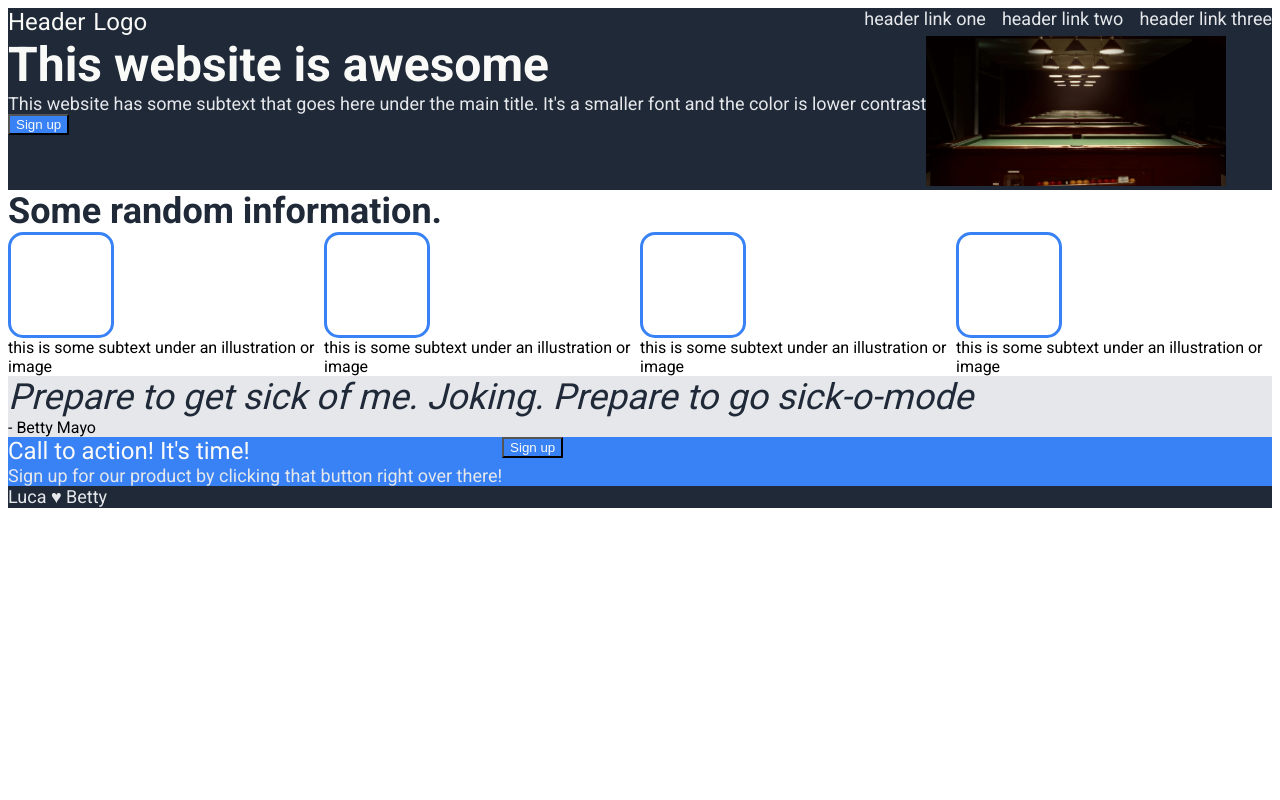
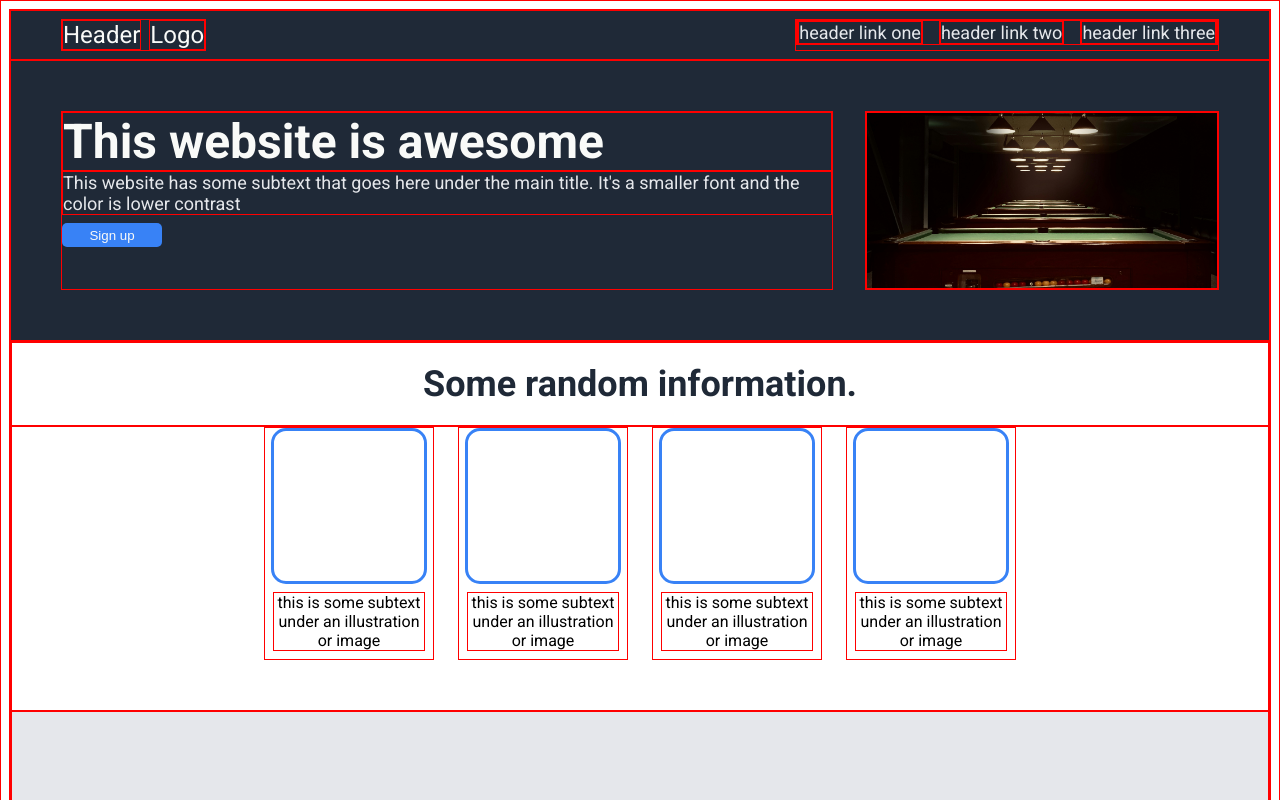
Before and after one commit to LvcaD/top-landing-page, a plain HTML site: page index.html in a window 1280 px wide. Shown: the top 800 px of the page. Drawn offline with Linux system fonts and the light colour scheme.

Commit message:
UI aligned to spec (pre-testing)

```diff
--- a/index.html
+++ b/index.html
@@ -27,11 +27,10 @@
             <button class="button-one">Sign up</button>
         </div>
         <div class="container-one-s2">
-            <img src="./img/pool-table.jpg" alt="pool table" height="150" width="300">
+            <img src="./img/pool-table.jpg" alt="pool table" class="pool-image" height=175 width="350">
         </div>
     </div>
     <div class="container-two">
-        <div class="empty"></div>
         <div class="info">Some random information.</div>
         <div class="container-two-s1">
             <div class="box-container">
@@ -50,7 +49,6 @@
                 <div class="box"></div>
                 <div class="box-subtext">this is some subtext under an illustration or image</div>
             </div>
-            <div class="empty"></div>
     </div>
     <div class="container-three">
         <div class="quote">
--- a/style.css
+++ b/style.css
@@ -26,9 +26,28 @@ a, .title-subtext, .call-to-action-sub, .footer {
     color: #F9FAF8;
 }
 
+/* button {
+    background-color: #3882F6;
+    color: #F9FAF8;
+    padding: 4px 24px;
+    border-radius: 5px;
+} */
+
 button {
     background-color: #3882F6;
     color: #F9FAF8;
+    border-radius: 5px;
+    width: 100px;
+    height: 24px;
+}
+
+
+.button-one {
+    border: 0;
+}
+
+.button-two {
+    border: 1px solid white
 }
 
 .info {
@@ -39,9 +58,13 @@ button {
 
 .box {
     border: 3px solid #3882F6;
-    height: 100px;
-    width: 100px;
+    height: 150px;
+    width: 150px;
     border-radius: 15px;
+}
+
+.box-subtext {
+    width: 150px;
 }
 
 .container-three {
@@ -49,7 +72,7 @@ button {
 }
 
 .quote-text {
-    font-size: 36px;
+    font-size: 28px;
     color: #1F2937;
     font-style: italic;
     font-weight: 300;
@@ -78,16 +101,18 @@ ul {
     padding: 0;
   }
 
-/* Alignment */
+/* Alignment... */
 
 body {
     display: flex;
     flex-direction: column;
 }
 
+/* ...for header */
 .header {
     display: flex;
     justify-content: space-between;
+    padding: 8px 50px;
 }
 
 .left-header {
@@ -100,22 +125,78 @@ ul {
     gap: 16px;
 }
 
+/* ...container 1/4 */
 .container-one {
     display: flex;
+    padding: 50px 50px;
+}
+
+.container-one-s1 {
+    margin-right: 32px;
+}
+
+.title-subtext {
+    margin-bottom: 8px;
+}
+
+.container-one-s2 {
+    display: flex;
+    justify-content: center;
+    align-items: center;
+}
+
+/* ...container 2/4 */
+.info {
+    text-align: center;
+    padding: 20px;
 }
 
 .container-two-s1 {
     display: flex;
+    justify-content: center;
+    gap: 24px;
+    padding: 0 150px 50px 150px;
 }
+
+.box-container {
+    display: flex;
+    flex-direction: column;
+    align-items: center;
+    text-align: center;
+}
+
+.box-subtext {
+    margin: 8px;
+}
+
+
+/* ...container 3/4 */
+.container-three {
+    padding: 100px 150px;
+}
+
+.quote-author {
+    text-align: end;
+}
+
+/* ...container 4/4 */
 
 .blue-container {
     display: flex;
+    align-items: center;
+    justify-content: space-between;
+    margin: 64px 100px;
+    padding: 24px 54px;
 }
 
-/* TBD - Want to add padding on each side
-
-.header, .container-one, .container-two, .container-three, .container-four {
-    padding: 0 25px;
+.container-four-s1 {
+    margin-right: 16px;
 }
 
-*/
+/* Footer */
+.footer {
+    padding: 16px;
+    text-align: center;
+}
+
+* {border: 1px solid red}
```
